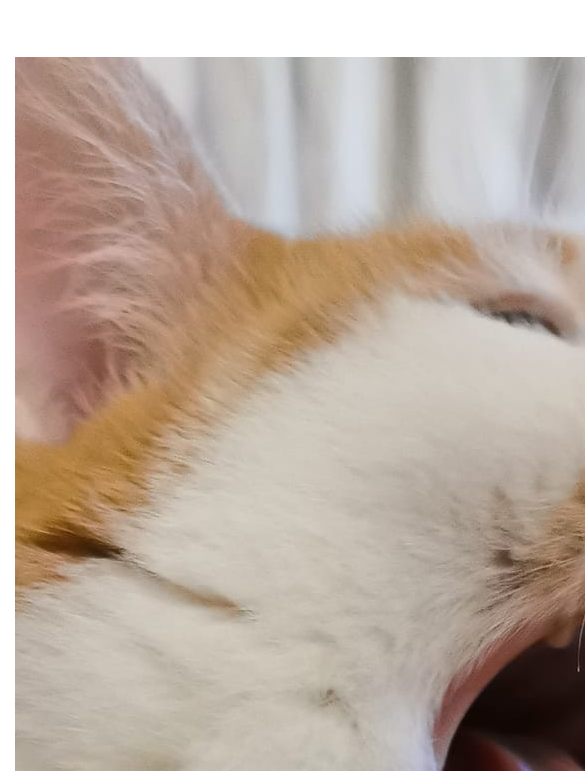
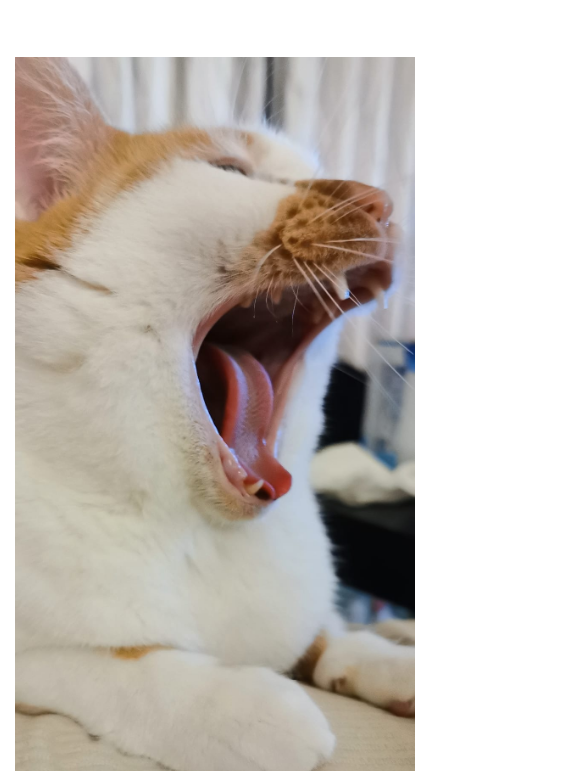
Before and after one commit to derekray311511/derekray311511.github.io, a plain HTML site: page index.html in a window 390 px wide. Shown: the part 853-1624 px from the top of the page, 585 px wide, since content can reach past the window. Drawn offline with nearby package versions, Linux system fonts and the light colour scheme.

Commit message:
Change Photo

```diff
--- a/index.html
+++ b/index.html
@@ -78,7 +78,7 @@
   <div class="container">
     <div class="row">
       <!-- item -->
-      <div class="col-md-4 tileBox"> <img src="images/LiuoMu.jpg" alt="me"/> </div>
+      <div class="col-md-4 tileBox"> <img src="images/LiuoMu.jpg" alt="me" width="400"/> </div>
       <div class="col-md-8 tileBox">
         <div class="txtHead">
           <h2>I am Chih-Yu Lai,</h2>
```
